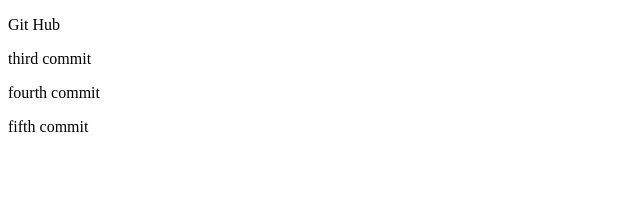
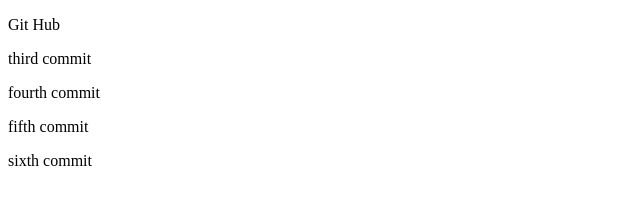
Before and after one commit to Githubkapibar/VSCode, a plain HTML site: page Index2.html in a window 1280 px wide. Shown: the whole page, without its empty margins (0-640 px from the left). Drawn offline with Linux system fonts and the light colour scheme.

Commit message:
sixth commit

```diff
--- a/Index2.html
+++ b/Index2.html
@@ -11,5 +11,6 @@
     <p>third commit</p>
     <p>fourth commit</p>
     <p>fifth commit</p>
+    <p>sixth commit</p>
 </body>
 </html>
```
